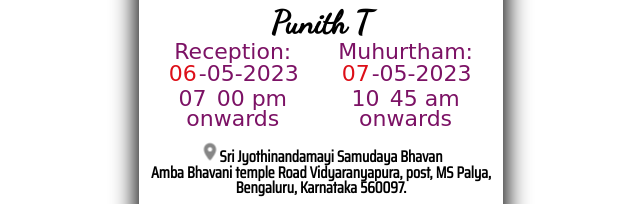
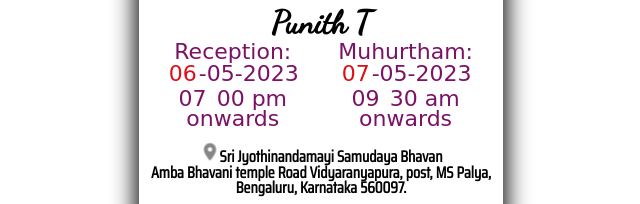
Before and after one commit to weddingInvite88/TP, a plain HTML site: page index.html in a window 1280 px wide. Shown: the part 324-528 px from the top of the page, 319-959 px from the left. Drawn offline with Linux system fonts and the light colour scheme; a web font is replaced by a local one.

Commit message:
Update index.html

```diff
--- a/index.html
+++ b/index.html
@@ -444,11 +444,11 @@
         "</span>" +
         "-05-2023" +
         "<br>" +
-        "10" +
+        "09" +
         '<span id="anti">' +
         ":" +
         "</span>" +
-        "45 am onwards" +
+        "30 am onwards" +
         "</div>";
       DS[7].innerHTML =
         '<a href="https://goo.gl/maps/KbbMbEC3WVLnvury6" target="_blank">' +
```
